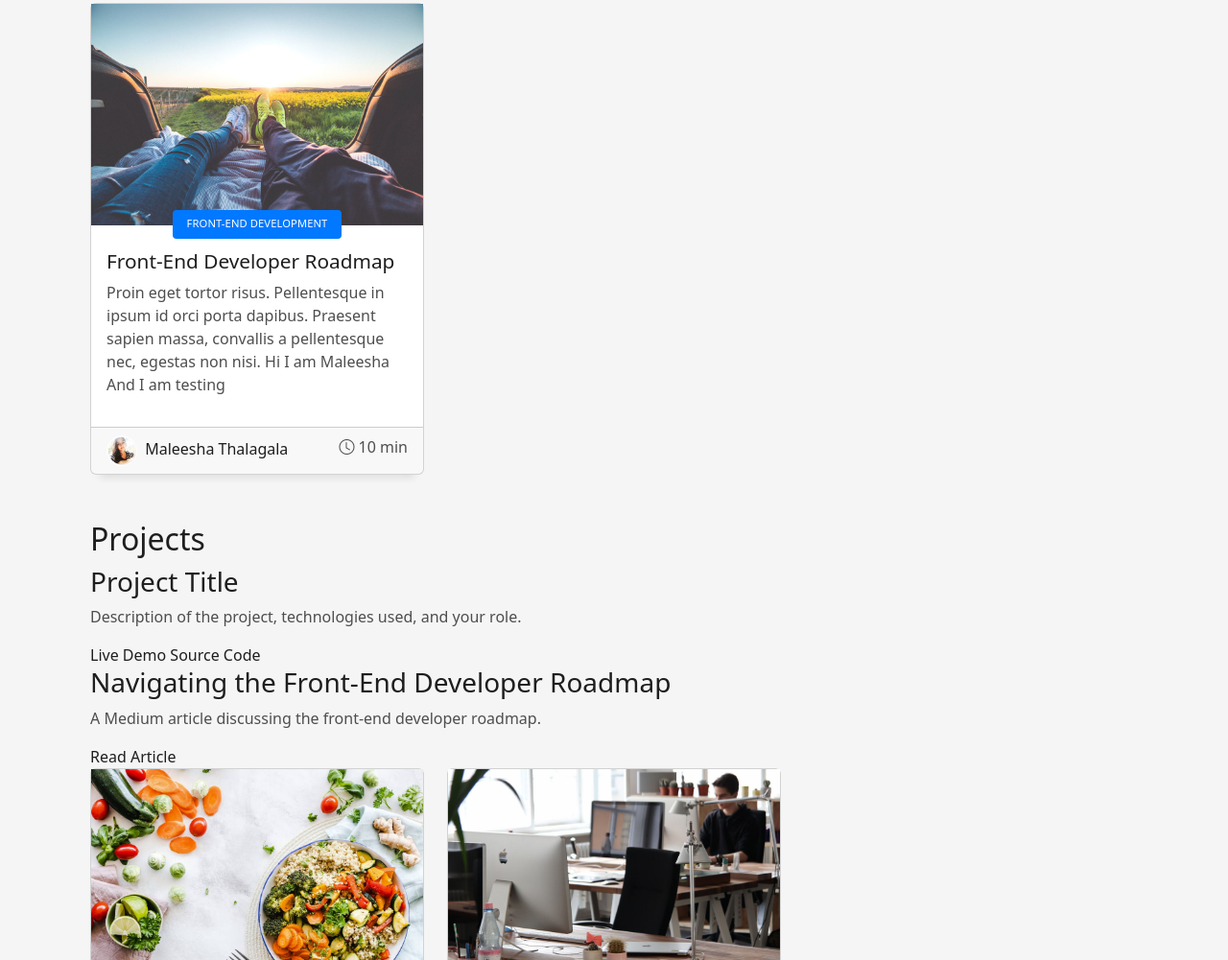
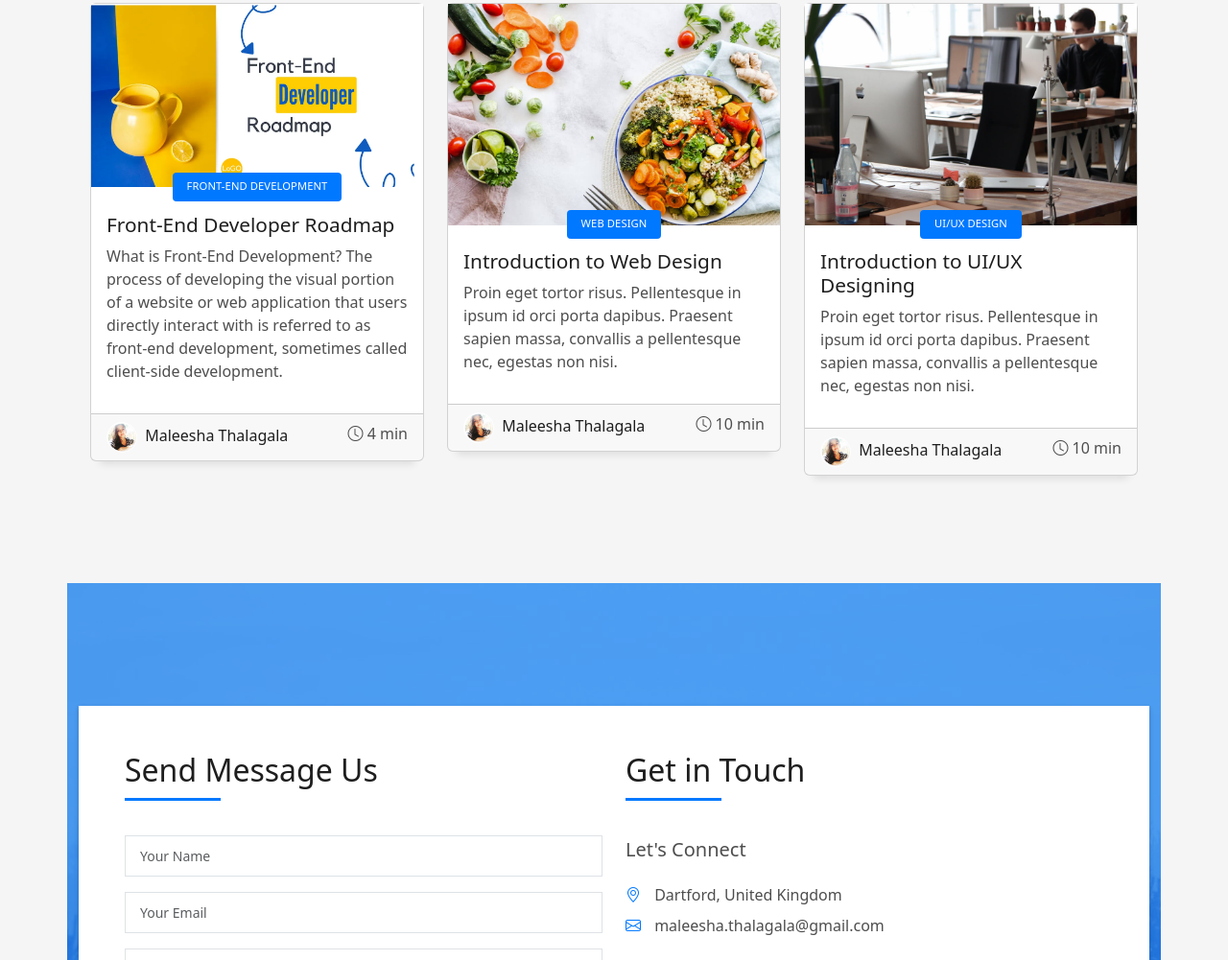
Before and after one commit to MaleeshaT/Portfolio, a plain HTML site: page docs/index.html in a window 1280 px wide. Shown: the part 5184-6185 px from the top of the page at 96% size. Drawn offline with Linux system fonts and the light colour scheme.

Commit message:
blog changes

```diff
--- a/docs/index.html
+++ b/docs/index.html
@@ -560,7 +560,7 @@
           <div class="col-md-4">
             <div class="card card-blog">
               <div class="card-img">
-                <a href="blog-single.html"><img src="assets/img/post-1.jpg" alt="" class="img-fluid"></a>
+                <a href="blog-single.html"><img src="assets/img/image.png" alt="" class="img-fluid"></a>
               </div>
               <div class="card-body">
                 <div class="card-category-box">
@@ -568,12 +568,10 @@
                     <h6 class="category">Front-End Development</h6>
                   </div>
                 </div>
-                <h3 class="card-title"><a href="blog-single.html">Front-End Developer Roadmap</a></h3>
+                <h3 class="card-title"><a href="https://maleesha-16.medium.com/navigating-the-front-end-developer-roadmap-2e945790f7a9">Front-End Developer Roadmap</a></h3>
                 <p class="card-description">
-                  Proin eget tortor risus. Pellentesque in ipsum id orci porta dapibus. Praesent sapien massa, convallis
-                  a pellentesque nec,
-                  egestas non nisi.
-                  Hi I am Maleesha And I am testing
+                  What is Front-End Development?
+                  The process of developing the visual portion of a website or web application that users directly interact with is referred to as front-end development, sometimes called client-side development.
                 </p>
               </div>
               <div class="card-footer">
@@ -584,29 +582,11 @@
                   </a>
                 </div>
                 <div class="post-date">
-                  <span class="bi bi-clock"></span> 10 min
+                  <span class="bi bi-clock"></span> 4 min
                 </div>
               </div>
             </div>
           </div>
-
-          <!-- added -->
-          <section id="projects">
-            <h2>Projects</h2>
-            <div class="project">
-                <h3>Project Title</h3>
-                <p>Description of the project, technologies used, and your role.</p>
-                <a href="link-to-live-demo">Live Demo</a>
-                <a href="link-to-github-repo">Source Code</a>
-            </div>
-
-            <!-- Add Medium Article Link -->
-            <div class="project">
-                <h3>Navigating the Front-End Developer Roadmap</h3>
-                <p>A Medium article discussing the front-end developer roadmap.</p>
-                <a href="https://maleesha-16.medium.com/navigating-the-front-end-developer-roadmap-2e945790f7a9" target="_blank">Read Article</a>
-            </div>
-        </section>
 
           <div class="col-md-4">
             <div class="card card-blog">
```
Also changed, not shown: docs/assets/img/image.png (added).
